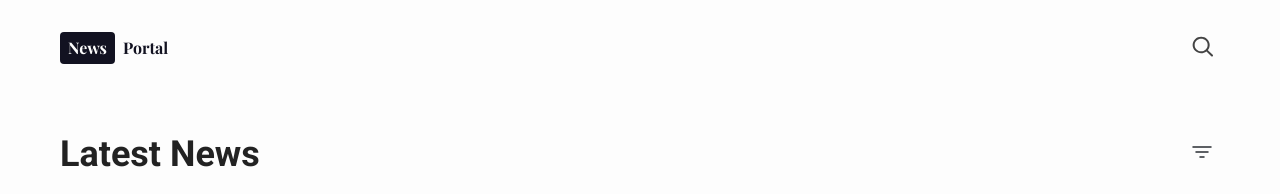
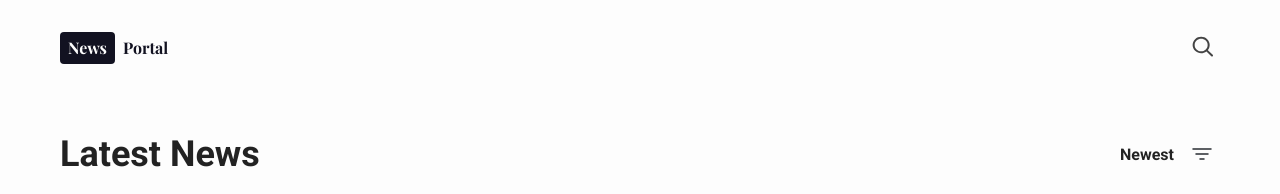
Before and after one commit to ozq/news-portal, a Vue app: page / in a window 1280 px wide. Shown: the top 194 px of the page. Built offline with nearby package versions, Linux system fonts and the light colour scheme; grey boxes are pictures that could not be loaded.

Commit message:
Add sorting label

```diff
--- a/src/App.vue
+++ b/src/App.vue
@@ -9,7 +9,7 @@
         <section class="section" id="latest-news" v-if="loading === false">
           <div class="section_title-wrapper">
             <h2 class="section_title">Latest News</h2>
-            <sorting @select="sort"/>
+            <sorting v-model="sorting" @input="sort"/>
           </div>
           <p v-show="filteredNews.length === 0" class="app_message">News not found<br>👀</p>
           <news-grid :news="filteredNews"/>
@@ -38,6 +38,7 @@
     },
     data() {
       return {
+        sorting: 'desc',
         filteredNews: [],
       };
     },
@@ -66,7 +67,7 @@
       },
       sort(type) {
        this.filteredNews = this.filteredNews.sort((left, right) => {
-          return type === 'asc' ?
+          return type === 'desc' ?
             left.published_at > right.published_at ? -1 : 1 :
             right.published_at > left.published_at ? -1 : 1;
         });
--- a/src/components/NewsCard.vue
+++ b/src/components/NewsCard.vue
@@ -123,6 +123,9 @@
         font-size: 8px;
         margin-bottom: 8px;
       }
+      &_source {
+        @include truncate();
+      }
     }
   }
 </style>
--- a/src/components/SearchInput.vue
+++ b/src/components/SearchInput.vue
@@ -64,7 +64,7 @@
     &_input {
       margin-left: auto;
       max-width: 100%;
-      @media (max-width: 420px) {
+      @media (max-width: $breakpoint-mobile) {
         width: 55%;
       }
     }
--- a/src/components/Sorting.vue
+++ b/src/components/Sorting.vue
@@ -1,7 +1,10 @@
 <template>
   <div class="sorting-wrapper">
-    <button class="sorting-wrapper_button">
-      <icon-sort @click="toggle"/>
+    <button class="sorting-button" @click="toggle">
+      <span v-if="value" class="sorting-button_label">
+        {{ value === 'asc' ? 'Oldest' : 'Newest' }}
+      </span>
+      <icon-sort/>
     </button>
     <transition name="fade">
       <ul
@@ -11,7 +14,8 @@
         <li v-for="option in options"
             :key="option.type"
             class="sorting-list_item"
-            @click="$emit('select', option.type)">
+            :class="{ '-active': value === option.type }"
+            @click="onSelect(option)">
           {{ option.label }}
         </li>
       </ul>
@@ -27,10 +31,16 @@
       return {
         opened: false,
         options: [
-          { type: 'asc', label: 'Newest to oldest' },
-          { type: 'desc', label: 'Oldest to newest' },
+          { type: 'desc', label: 'Newest to oldest' },
+          { type: 'asc', label: 'Oldest to newest' },
         ],
       };
+    },
+    props: {
+      value: {
+        type: String,
+        default: 'desc',
+      },
     },
     components: {
       IconSort,
@@ -46,6 +56,9 @@
         }
         this.opened = false;
       },
+      onSelect(option) {
+        this.$emit('input', option.type);
+      },
     },
     created() {
       document.addEventListener('click', this.onGlobalClick);
@@ -58,10 +71,24 @@
 
 <style lang="scss" scoped>
   .sorting-wrapper {
-    display: inline-block;
+    display: flex;
     position: relative;
-    &_button {
-      @include reset-button();
+    align-items: center;
+    height: 24px;
+  }
+  .sorting-button {
+    @include reset-button();
+    display: inline-flex;
+    align-items: center;
+    max-height: 100%;
+    &_label {
+      font-weight: 700;
+      font-family: $font-family-secondary;
+      margin-right: 16px;
+      @media (max-width: $breakpoint-mobile) {
+        font-size: 14px;
+        margin-right: 8px;
+      }
     }
   }
   .sorting-list {
@@ -83,7 +110,7 @@
       border-bottom: solid 1px $color-primary-20;
       color: $color-primary-40;
       transition: color 0.15s ease-in-out;
-      &:hover {
+      &.-active, &:hover {
         color: $color-primary;
       }
       &:last-child {
```
